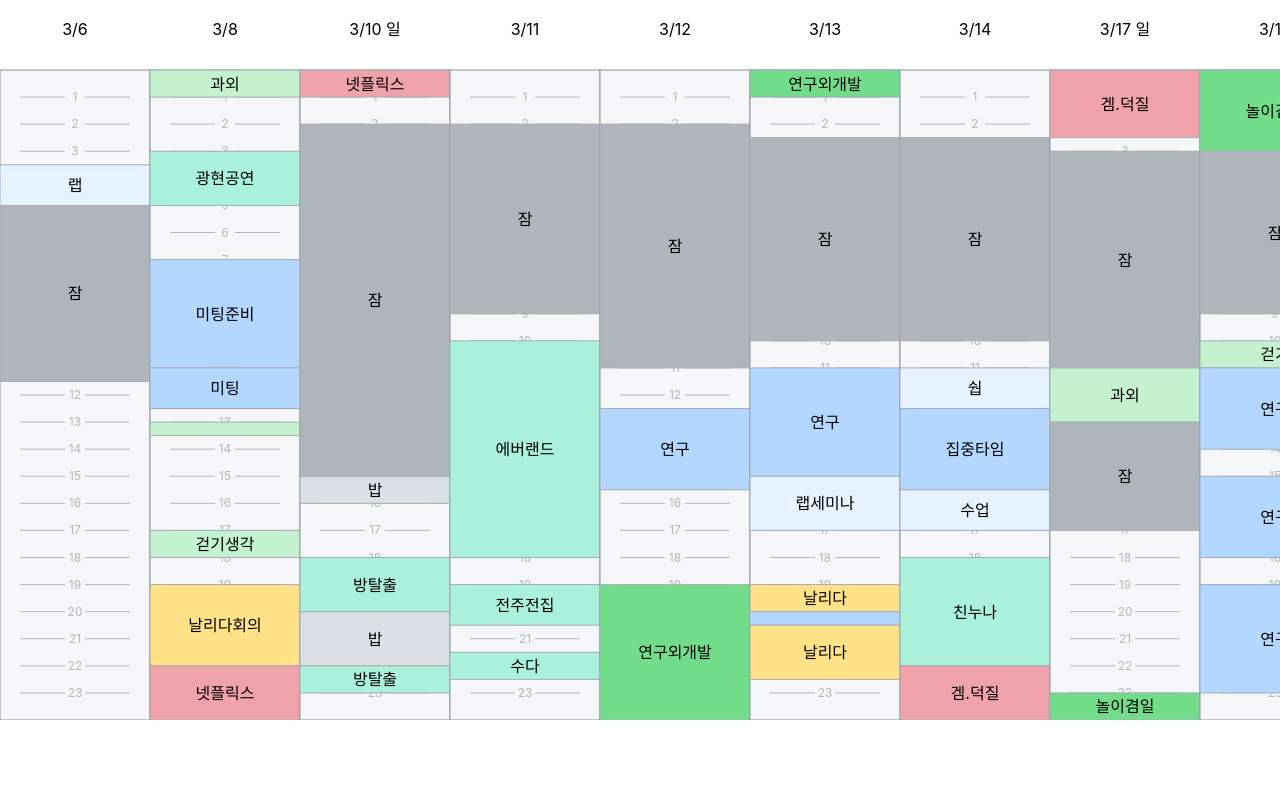
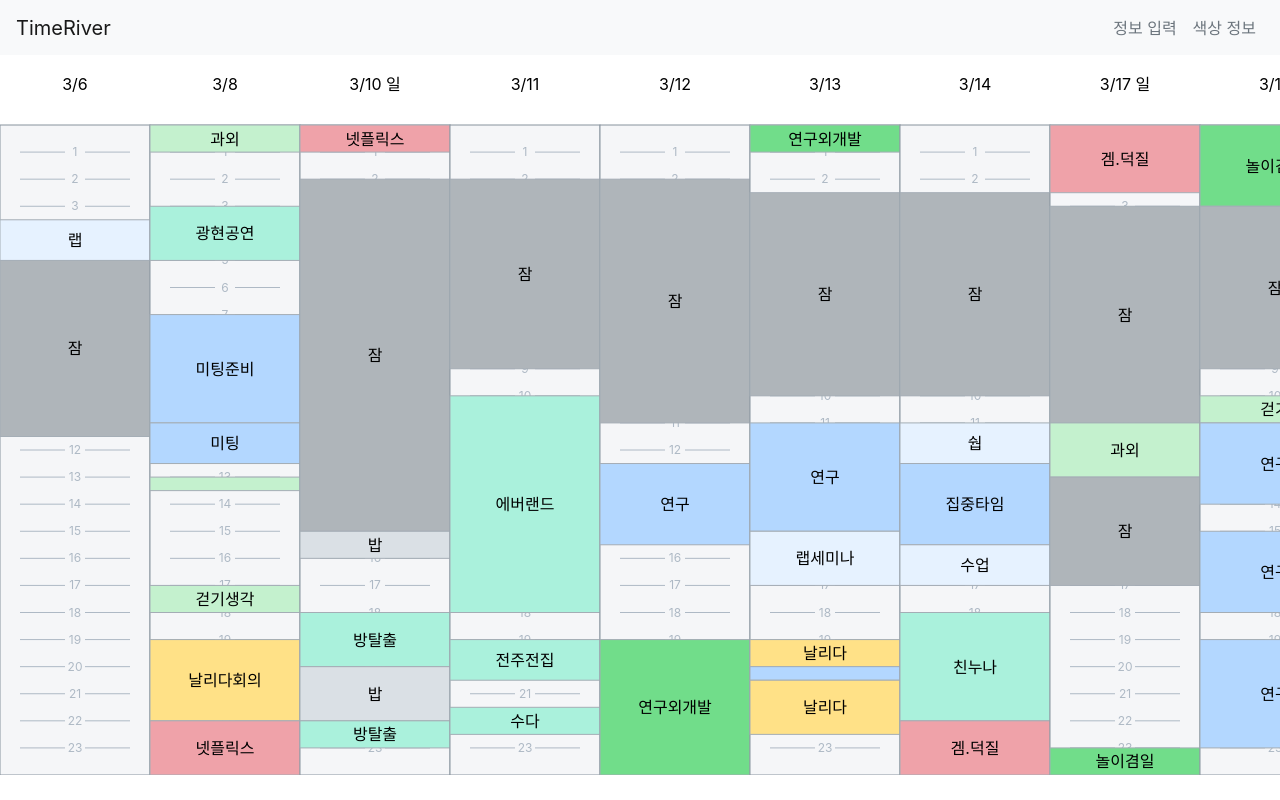
Before and after one commit to javelinsman/TimeRiver, an Angular app in the folder time-river/: page /main in a window 1280 px wide. Shown: the top 800 px of the page. Built offline with nearby package versions, Linux system fonts and the light colour scheme.

Commit message:
navbar랑 정보/색상 입력창 띄우는 로직 만듦

```diff
--- a/time-river/src/app/app.component.html
+++ b/time-river/src/app/app.component.html
@@ -1 +1,2 @@
+<app-navbar></app-navbar>
 <router-outlet></router-outlet>
--- a/time-river/src/app/app.module.ts
+++ b/time-river/src/app/app.module.ts
@@ -4,11 +4,13 @@ import { NgModule } from '@angular/core';
 import { AppRoutingModule } from './app-routing.module';
 import { AppComponent } from './app.component';
 import { MainComponent } from './main/main.component';
+import { NavbarComponent } from './navbar/navbar.component';
 
 @NgModule({
   declarations: [
     AppComponent,
-    MainComponent
+    MainComponent,
+    NavbarComponent
   ],
   imports: [
     BrowserModule,
--- a/time-river/src/app/main/main.component.html
+++ b/time-river/src/app/main/main.component.html
@@ -1,3 +1,3 @@
-<div #rectangles>
-
-</div>
+<p *ngIf="showInfoWindow">Info Window</p>
+<p *ngIf="showColorWindow">Color Window</p>
+<div #rectangles></div>
--- a/time-river/src/app/main/main.component.ts
+++ b/time-river/src/app/main/main.component.ts
@@ -3,6 +3,7 @@ import { TimeRecordService } from '../time-record.service';
 
 import * as d3 from 'd3';
 import { translate } from './utils';
+import { StateService } from '../state.service';
 
 @Component({
   selector: 'app-main',
@@ -14,14 +15,20 @@ export class MainComponent implements OnInit, AfterViewInit {
   dailyData: any;
   container: any;
 
+  showInfoWindow: boolean;
+  showColorWindow: boolean;
+
   @ViewChild('rectangles') rectanglesDiv: ElementRef<HTMLDivElement>;
 
   constructor(
     private timeRecordService: TimeRecordService,
+    private stateService: StateService,
   ) { }
 
   ngOnInit() {
     this.dailyData = this.timeRecordService.getDailyData();
+    this.stateService.showInfoWindowObservable.subscribe(b => this.showInfoWindow = b);
+    this.stateService.showColorWindowObservable.subscribe(b => this.showColorWindow = b);
     console.log(this.dailyData);
   }
 
--- /dev/null
+++ b/time-river/src/app/navbar/navbar.component.html
@@ -0,0 +1,18 @@
+<nav class="navbar navbar-expand-lg navbar-light bg-light" [style.height]="'55px'">
+  <a class="navbar-brand" href="#">TimeRiver</a>
+  <button class="navbar-toggler" type="button" data-toggle="collapse" data-target="#navbarNavAltMarkup" aria-controls="navbarNavAltMarkup" aria-expanded="false" aria-label="Toggle navigation">
+    <span class="navbar-toggler-icon"></span>
+  </button>
+  <div class="collapse navbar-collapse justify-content-end" id="navbarNavAltMarkup">
+    <div class="navbar-nav">
+      <p
+        class="nav-item nav-link text-as-button text-secondary mx-2 my-0 p-0"
+        (click)="showInfoWindow()"
+      >정보 입력</p>
+      <p
+        class="nav-item nav-link text-as-button text-secondary mx-2 my-0 p-0"
+        (click)="showColorWindow()"
+      >색상 정보</p>
+    </div>
+  </div>
+</nav>
--- /dev/null
+++ b/time-river/src/app/navbar/navbar.component.scss
@@ -0,0 +1 @@
+@import "../theme.scss";
--- /dev/null
+++ b/time-river/src/app/navbar/navbar.component.ts
@@ -0,0 +1,26 @@
+import { Component, OnInit } from '@angular/core';
+import { StateService } from '../state.service';
+
+@Component({
+  selector: 'app-navbar',
+  templateUrl: './navbar.component.html',
+  styleUrls: ['./navbar.component.scss']
+})
+export class NavbarComponent implements OnInit {
+
+  constructor(
+    private stateService: StateService,
+  ) { }
+
+  ngOnInit() {
+  }
+
+  showInfoWindow(){
+    this.stateService.showInfoWindow = !this.stateService.showInfoWindow;
+  }
+
+  showColorWindow(){
+    this.stateService.showColorWindow = !this.stateService.showColorWindow;
+  }
+
+}
--- /dev/null
+++ b/time-river/src/app/state.service.ts
@@ -0,0 +1,33 @@
+import { Injectable } from '@angular/core';
+import { BehaviorSubject } from 'rxjs';
+
+@Injectable({
+  providedIn: 'root'
+})
+export class StateService {
+  constructor() {}
+
+  _showInfoWindow = new BehaviorSubject(false);
+  _showColorWindow = new BehaviorSubject(false);
+
+  get showInfoWindow() {
+    return this._showInfoWindow.getValue();
+  }
+  set showInfoWindow(_b: boolean) {
+    this._showInfoWindow.next(_b);
+  }
+  get showInfoWindowObservable() {
+    return this._showInfoWindow.asObservable();
+  }
+
+  get showColorWindow() {
+    return this._showColorWindow.getValue();
+  }
+  set showColorWindow(_b: boolean) {
+    this._showColorWindow.next(_b);
+  }
+  get showColorWindowObservable() {
+    return this._showColorWindow.asObservable();
+  }
+
+}
--- /dev/null
+++ b/time-river/src/app/theme.scss
@@ -0,0 +1,92 @@
+@import "~bootstrap/scss/bootstrap.scss";
+
+.styled-scroll::-webkit-scrollbar {
+  height: 6px;
+  width: 6px;
+}
+
+.styled-scroll::-webkit-scrollbar-track {
+  -webkit-box-shadow: inset 0 0 6px rgba(0, 0, 0, .3);
+  box-shadow: inset 0 0 6px rgba(0, 0, 0, .3);
+}
+
+.styled-scroll::-webkit-scrollbar-thumb {
+  background-color: #999;
+  outline: #333 solid 1px;
+}
+
+$ui-background-color: #e9ecef;
+$ui-border-color: #ced4da;
+$variable1-highlight-color: #0288d1;
+$variable2-highlight-color: #c62828;
+$operator-highlight-color: #f4511e;
+$constant-highlight-color: #303f9f;
+
+@mixin serif {
+    font-family: 'Noto Serif', serif;
+}
+
+@mixin serif-italic {
+    @include serif;
+    font-style: italic;
+}
+
+
+.cursor-pointer {
+  cursor: pointer;
+}
+
+.cursor-default {
+  cursor: default;
+}
+
+.cursor-text {
+  cursor: text;
+}
+
+%text-unselectable {
+  -webkit-user-select: none; /* Chrome/Safari */
+  -moz-user-select: none; /* Firefox */
+  -ms-user-select: none; /* IE10+ */
+
+  /* Rules below not implemented in browsers yet */
+  -o-user-select: none;
+  user-select: none;
+}
+
+.text-unselectable {
+  @extend %text-unselectable;
+}
+
+.text-as-button {
+  @extend %text-unselectable;
+  cursor: pointer;
+  &:hover, &:hover * {
+    color: $primary !important;
+    &.hover-white {
+        color: $white !important;
+    }
+    &.hover-secondary {
+        color: $secondary !important;
+    }
+  }
+}
+
+$navbar-height: 3.5em;
+
+
+.overflow-y-scroll {
+  overflow-y: scroll;
+}
+
+.overflow-y-hidden {
+  overflow-y: hidden;
+}
+
+.overflow-x-scroll {
+  overflow-x: scroll;
+}
+
+.overflow-x-hidden {
+  overflow-x: hidden;
+}
```
Also changed, not shown: 2 other files (tests, documents, lock files or other folders).
